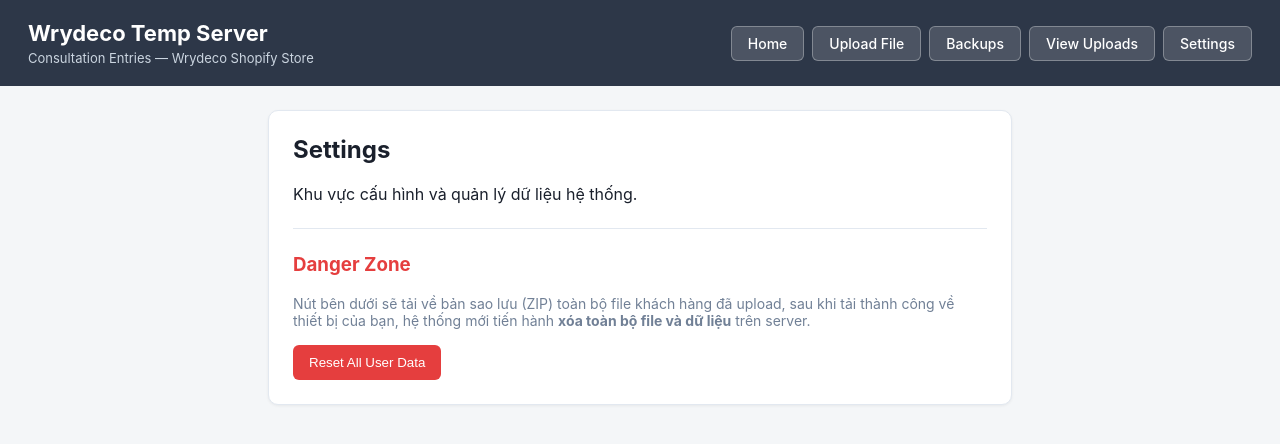
After one commit to codevcn/wrydeco-temp-server, a FastAPI app: template src/templates/settings.html in a window 1280 px wide. The commit adds this page. Shown: the top 444 px of the page. Run offline with FastAPI, Linux system fonts and the light colour scheme; the template is opened without the code that fills it, so the values that code supplies are empty; some libraries are stand-ins or nearby versions.

```diff
--- a/src/main.py
+++ b/src/main.py
@@ -957,5 +957,49 @@ def download_backup(filename: str = Query(...)) -> FileResponse:
     )
 
 
+@app.get("/admin/settings", response_class=HTMLResponse, include_in_schema=False)
+def view_settings_page(request: Request) -> HTMLResponse:
+    return templates.TemplateResponse(
+        "settings.html",
+        {
+            "request": request,
+        },
+    )
+
+@app.post("/admin/settings/backup-for-reset", include_in_schema=False)
+def backup_for_reset() -> FileResponse:
+    timestamp = datetime.now(timezone.utc).strftime("%Y%m%d_%H%M%S")
+    zip_filename = f"full_backup_{timestamp}"
+    zip_filepath = BACKUP_COMPRESS_DIR / zip_filename
+    shutil.make_archive(str(zip_filepath), 'zip', str(UPLOAD_DIR))
+    return FileResponse(
+        path=zip_filepath.with_suffix('.zip'),
+        media_type="application/zip",
+        headers={"Content-Disposition": f"attachment; filename=\"{zip_filename}.zip\""}
+    )
+
+@app.post("/admin/settings/delete-all-uploads", include_in_schema=False)
+def delete_all_uploads(db: Session = Depends(get_db)):
+    # Delete all files and folders inside UPLOAD_DIR
+    if UPLOAD_DIR.exists():
+        for item in UPLOAD_DIR.iterdir():
+            if item.is_file():
+                item.unlink()
+            elif item.is_dir():
+                shutil.rmtree(item)
+
+    # Recreate subdirectories that are statically defined
+    IMAGE_UPLOAD_DIR.mkdir(parents=True, exist_ok=True)
+    VIDEO_UPLOAD_DIR.mkdir(parents=True, exist_ok=True)
+
+    # Clear DB tables
+    db.query(ConsultationFile).delete()
+    db.query(ConsultationEntry).delete()
+    db.query(CustomSizeRequest).delete()
+    db.commit()
+
+    return {"success": True}
+
+
 # Mount static files (favicons, etc.) at root path, placed at the end so it doesn't override API routes.
 app.mount("/", StaticFiles(directory=str(STATIC_DIR)), name="static")
--- a/src/templates/header.html
+++ b/src/templates/header.html
@@ -46,5 +46,6 @@
     <a href="/upload-file" class="nav-btn">Upload File</a>
     <a href="/admin/backups" class="nav-btn">Backups</a>
     <a href="/view-uploads" class="nav-btn">View Uploads</a>
+    <a href="/admin/settings" class="nav-btn">Settings</a>
   </nav>
 </header>
--- /dev/null
+++ b/src/templates/settings.html
@@ -0,0 +1,105 @@
+<!doctype html>
+<html lang="vi">
+  <head>
+    <meta charset="UTF-8" />
+    <meta name="viewport" content="width=device-width, initial-scale=1.0" />
+    <title>Settings</title>
+    <link rel="icon" type="image/png" href="/favicon-96x96.png" sizes="96x96" />
+    <style>
+      :root {
+        --bg: #f4f6f8;
+        --card: #ffffff;
+        --border: #e2e8f0;
+        --text: #1a202c;
+        --muted: #718096;
+        --accent: #2b6cb0;
+        --danger: #e53e3e;
+      }
+      * { box-sizing: border-box; }
+      body { margin: 0; font-family: -apple-system, BlinkMacSystemFont, "Segoe UI", Roboto, Arial, sans-serif; background: var(--bg); color: var(--text); }
+      main { padding: 24px 28px; max-width: 800px; margin: 0 auto; }
+      .card { background: var(--card); border: 1px solid var(--border); border-radius: 10px; padding: 24px; box-shadow: 0 1px 3px rgba(0, 0, 0, 0.06); }
+      .btn-danger { background: var(--danger); color: white; border: none; padding: 10px 16px; border-radius: 6px; font-weight: 500; cursor: pointer; transition: background 0.2s; }
+      .btn-danger:hover { background: #c53030; }
+      .btn-danger:disabled { opacity: 0.5; cursor: not-allowed; }
+      .message { margin-top: 16px; font-size: 14px; display: none; padding: 12px; border-radius: 6px; }
+      .msg-info { background: #ebf8ff; color: #2b6cb0; border: 1px solid #bee3f8; }
+      .msg-success { background: #f0fff4; color: #2f855a; border: 1px solid #c6f6d5; }
+      .msg-error { background: #fff5f5; color: #c53030; border: 1px solid #fed7d7; }
+    </style>
+  </head>
+  <body>
+    {% include 'header.html' %}
+    <main>
+      <div class="card">
+        <h2 style="margin-top: 0;">Settings</h2>
+        <p>Khu vực cấu hình và quản lý dữ liệu hệ thống.</p>
+
+        <hr style="border: 0; border-top: 1px solid var(--border); margin: 24px 0;" />
+
+        <h3 style="color: var(--danger);">Danger Zone</h3>
+        <p style="font-size: 14px; color: var(--muted); margin-bottom: 16px;">
+          Nút bên dưới sẽ tải về bản sao lưu (ZIP) toàn bộ file khách hàng đã upload, sau khi tải thành công về thiết bị của bạn, hệ thống mới tiến hành <strong>xóa toàn bộ file và dữ liệu</strong> trên server.
+        </p>
+
+        <button id="resetBtn" class="btn-danger">Reset All User Data</button>
+
+        <div id="statusMsg" class="message"></div>
+      </div>
+    </main>
+
+    <script>
+      const resetBtn = document.getElementById('resetBtn');
+      const statusMsg = document.getElementById('statusMsg');
+
+      function showMsg(text, type) {
+        statusMsg.textContent = text;
+        statusMsg.className = 'message msg-' + type;
+        statusMsg.style.display = 'block';
+      }
+
+      resetBtn.addEventListener('click', async () => {
+        if (!confirm("Bạn có chắc chắn muốn Reset All User Data? Quá trình này sẽ tải file backup và sau đó XÓA TOÀN BỘ dữ liệu trên server.")) return;
+
+        resetBtn.disabled = true;
+        showMsg("Đang nén dữ liệu và tải file backup... Vui lòng chờ tải xong.", "info");
+
+        try {
+          // 1. Tải file ZIP bằng fetch để đảm bảo file về tới máy client
+          const backupRes = await fetch('/admin/settings/backup-for-reset', { method: 'POST' });
+          if (!backupRes.ok) throw new Error("Lỗi khi tạo file backup từ server.");
+
+          const blob = await backupRes.blob();
+
+          // Tạo link download
+          const url = window.URL.createObjectURL(blob);
+          const a = document.createElement('a');
+          a.href = url;
+
+          let filename = 'backup.zip';
+          const disposition = backupRes.headers.get('Content-Disposition');
+          if (disposition && disposition.includes('filename=')) {
+            filename = disposition.split('filename=')[1].replace(/"/g, '');
+          }
+          a.download = filename;
+          document.body.appendChild(a);
+          a.click();
+          window.URL.revokeObjectURL(url);
+          document.body.removeChild(a);
+
+          showMsg("Tải backup thành công! Đang tiến hành xóa dữ liệu trên server...", "info");
+
+          // 2. Gọi API xóa file sau khi tải xong
+          const deleteRes = await fetch('/admin/settings/delete-all-uploads', { method: 'POST' });
+          if (!deleteRes.ok) throw new Error("Lỗi khi xóa dữ liệu trên server.");
+
+          showMsg("Hoàn tất! Đã tải backup và xóa toàn bộ dữ liệu.", "success");
+
+        } catch (error) {
+          showMsg("QUÁ TRÌNH BỊ HỦY: " + error.message, "error");
+          resetBtn.disabled = false;
+        }
+      });
+    </script>
+  </body>
+</html>
```
